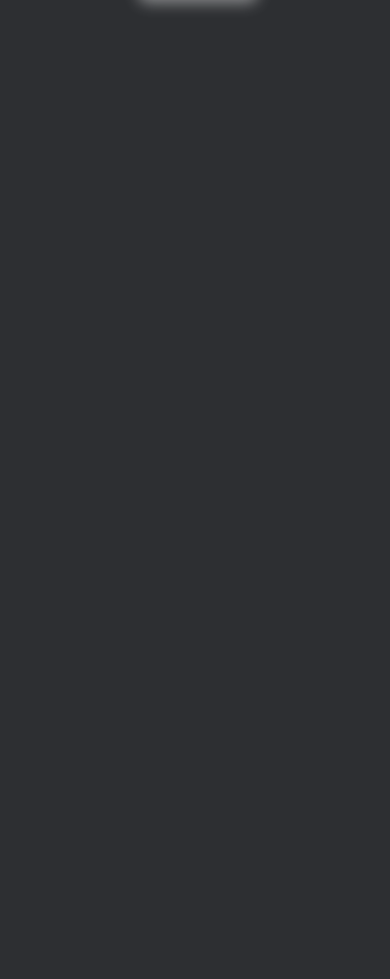
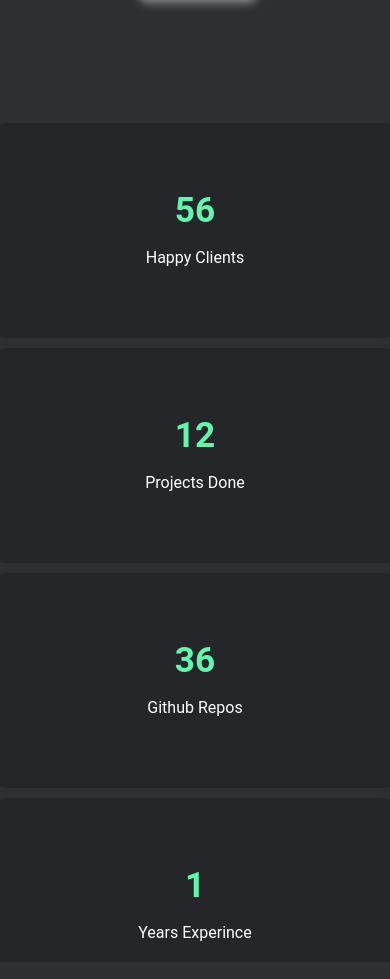
Before and after one commit to moodyomar/portfolio, a React (Create React App) app: page / in a window 390 px wide. Shown: the part 6491-7470 px from the top of the page. Before the commit the page ends 7131 px from the top, so only its background shows below. Built offline with nearby package versions, Linux system fonts and the light colour scheme; the HTML template or start-up script is replaced by a standard one.

Commit message:
add Testimonials with js styled comp

```diff
--- a/src/App.css
+++ b/src/App.css
@@ -73,7 +73,7 @@ body{
   #vAll{
     transition: .3s all;
     background-color: var(--color-text-secondary);
-    box-shadow: 3px 5px 15px 0px var(--transpernt-primary);
+    box-shadow: 3px 5px 10px 0px var(--transpernt-primary);
     margin-bottom: 20px;
     font-size: 15px;
   }
--- /dev/null
+++ b/src/components/common/Square.js
@@ -0,0 +1,26 @@
+import React from 'react';
+import '../styles/Testimonials.css'
+
+
+const Square = ({num,text,brT=0,brR=0,brB=0,brL=0,dir}) => {
+
+return(
+
+<div id="square" style={{
+  display: 'flex',
+  justifyContent: 'center',
+  alignItems: 'center',
+  width:'300px',
+  flexDirection: 'column',
+  backgroundColor:'#25262a',
+  borderRadius:`${brT}px ${brR}px ${brB}px ${brL}px`
+}} data-aos={`fade-${dir}`} data-aos-duration="1000">
+<h1 style={{color:'#64f4ab'}}>{num}</h1>
+<p>{text}</p>
+</div>
+
+)
+}
+
+
+export default Square
--- a/src/components/sections/Testimonials.js
+++ b/src/components/sections/Testimonials.js
@@ -1,4 +1,5 @@
 import React from 'react';
+import Square from '../common/Square';
 import '../styles/Testimonials.css'
 
 
@@ -8,9 +9,25 @@ return(
 
 <div className='Testimonials'>
 
+<div id="bar" style={bar}>
+  <Square brT={50} brL={40} num={56} text={'Happy Clients'}
+  dir={'right'} />
+  <Square num={12} text={'Projects Done'} dir={'left'} />
+  <Square num={36} text={'Github Repos'} dir={'right'} />
+  <Square brB={50} brR={40} num={1} text={'Years Experince'}
+  dir={'left'} />
+</div>
+
 </div>
 
 )
 }
 
+const bar = {
+  display:'grid',
+  gridTemplateColumns: 'repeat(4,1fr)',
+  height: '300px',
+  width:'1240px',
+}
+
 export default Testimonials
--- a/src/components/styles/ProjectCard.css
+++ b/src/components/styles/ProjectCard.css
@@ -43,16 +43,11 @@ animation: alternate infinite .8s float;
   transform: rotate(0deg);
 }
 
-@media screen and (min-width: 1200px) {
-
-
-}
 @media only screen and (max-width: 1200px) and (min-width: 800px)  {
   .ProjectCard{
     width: 380px;
     height: 330px;
     }
-
     .ProjectCardInner{
     width: 380px;
     height: 330px;
--- a/src/components/styles/Testimonials.css
+++ b/src/components/styles/Testimonials.css
@@ -1,7 +1,32 @@
 .Testimonials{
   display: flex;
+  justify-content: center;
 width: 100vw;
-height: 50vh;
+height: 100vh;
 overflow: hidden;
 margin-bottom: 100px;
 }
+
+
+@media only screen and (max-width: 1250px) and (min-width: 820.5px)  {
+  #square{
+    width: 190px !important;
+    height: 190px !important;
+  }
+#bar{
+width: 790px !important;
+}
+}
+@media screen and (max-width: 820px) {
+  #square{
+    width: 415px !important;
+    height: 215px;
+    border-radius: 20px !important;
+  }
+  #bar{
+place-items: center !important;
+height: 900px !important;
+grid-template-columns: 1fr !important;
+grid-template-rows: repeat(4,1fr) !important;
+  }
+}
```
